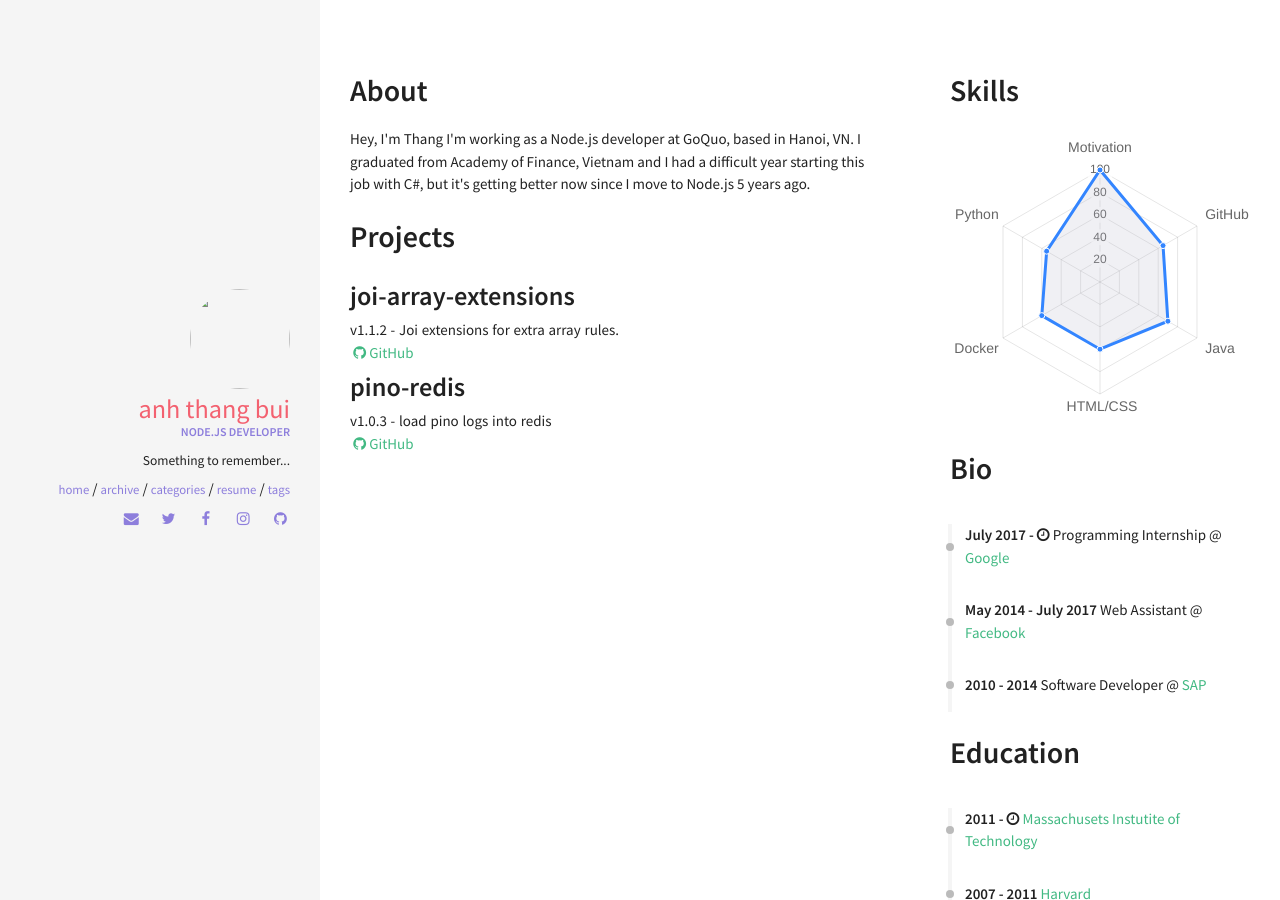
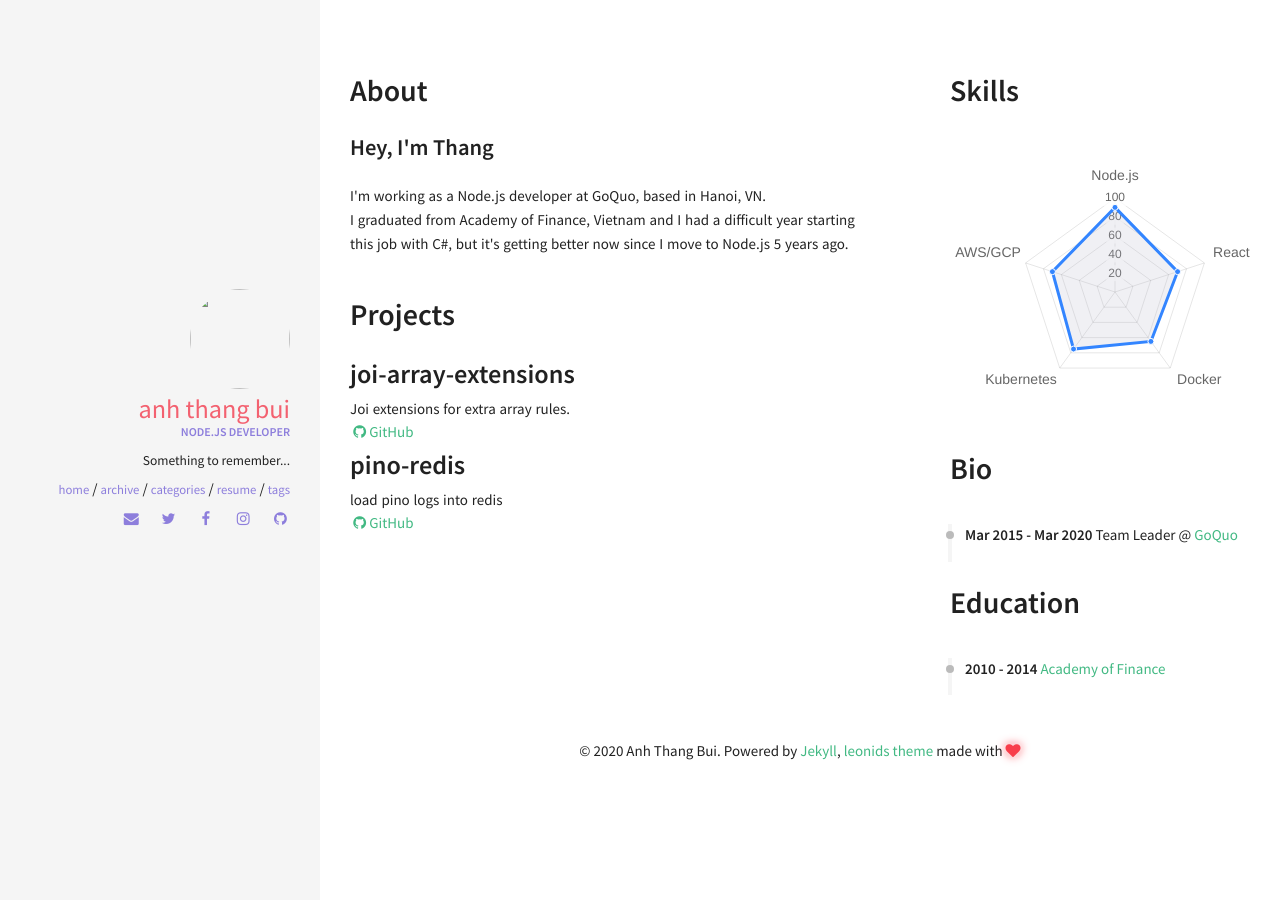
Before and after one commit to anhthang/org, a Jekyll site: the page built from resume.html, in a window 1280 px wide. Built offline with Jekyll 4.4.1, drawn with Linux system fonts in a browser that asks for light colours; nearby versions of some CDN libraries.

Commit message:
:art: update resume

```diff
--- a/_data/index/careers.yml
+++ b/_data/index/careers.yml
@@ -1,16 +1,6 @@
 # careers section data
 # if you don't have language feature(language.yml is empty), ignore "i18n" items
-- name: Google
-  link: http://www.google.com/
-  date: July 2017 - <i class="fa fa-clock-o" aria-hidden="true" title="Until Now"></i>
-  job: Programming Internship
-
-- name: Facebook
-  link: http://www.facebook.com/
-  date: May 2014 - July 2017
-  job: Web Assistant
-
-- name: SAP
-  link: https://www.sap.com/
-  date: 2010 - 2014
-  job: Software Developer
+- name: GoQuo
+  link: https://goquo.com/
+  date: Mar 2015 - Mar 2020
+  job: Team Leader
--- a/_data/index/education.yml
+++ b/_data/index/education.yml
@@ -1,8 +1,4 @@
-- name: Massachusets Instutite of Technology
-  link: http://web.mit.edu/
-  date: 2011 - <i class="fa fa-clock-o" aria-hidden="true" title="Until Now"></i>
-  descr: <br> (expected graduation in 2019)
-
-- name: Harvard
-  link: http://www.harvard.edu/
-  date: 2007 - 2011
+- name: Academy of Finance
+  link: https://hvtc.edu.vn/
+  date: 2010 - 2014
+  # descr: <br> (expected graduation in 2019)
--- a/_data/index/projects.yml
+++ b/_data/index/projects.yml
@@ -1,8 +1,8 @@
 - name: joi-array-extensions
-  descr: "v1.1.2 - Joi extensions for extra array rules."
+  descr: "Joi extensions for extra array rules."
   image:
   github: https://github.com/buianhthang/joi-array-extensions
 - name: pino-redis
-  descr: "v1.0.3 - load pino logs into redis"
+  descr: "load pino logs into redis"
   image:
   github: https://github.com/buianhthang/pino-redis
--- a/_data/index/skills.yml
+++ b/_data/index/skills.yml
@@ -2,5 +2,5 @@
 
 label: Ability
 id : cs
-aspects: Motivation, GitHub, Java, HTML/CSS, Docker, Python
-percentage: 100, 65, 70, 60, 60, 55
+aspects: Node.js, React, Docker, Kubernetes, AWS/GCP
+percentage: 90, 70, 65, 75, 70
--- a/_includes/sections/about.html
+++ b/_includes/sections/about.html
@@ -1,7 +1,10 @@
 <h1><span data-i18n="skills.my_skills">About</span></h1>
 
 <div>
-    Hey, I'm Thang
-    I'm working as a Node.js developer at GoQuo, based in Hanoi, VN.
-    I graduated from Academy of Finance, Vietnam and I had a difficult year starting this job with C#, but it's getting better now since I move to Node.js 5 years ago.
+    <h3>Hey, I'm Thang</h3>
+    <p>
+        I'm working as a Node.js developer at GoQuo, based in Hanoi, VN.
+        <br />
+        I graduated from Academy of Finance, Vietnam and I had a difficult year starting this job with C#, but it's getting better now since I move to Node.js 5 years ago.
+    </p>
 </div>
```
Also changed, not shown: _posts/2020-01-08-dreaming-keyboard-layout.md (renamed from _posts/2020-01-08-dream-keyboard-layout.md, +6 -4 lines).
